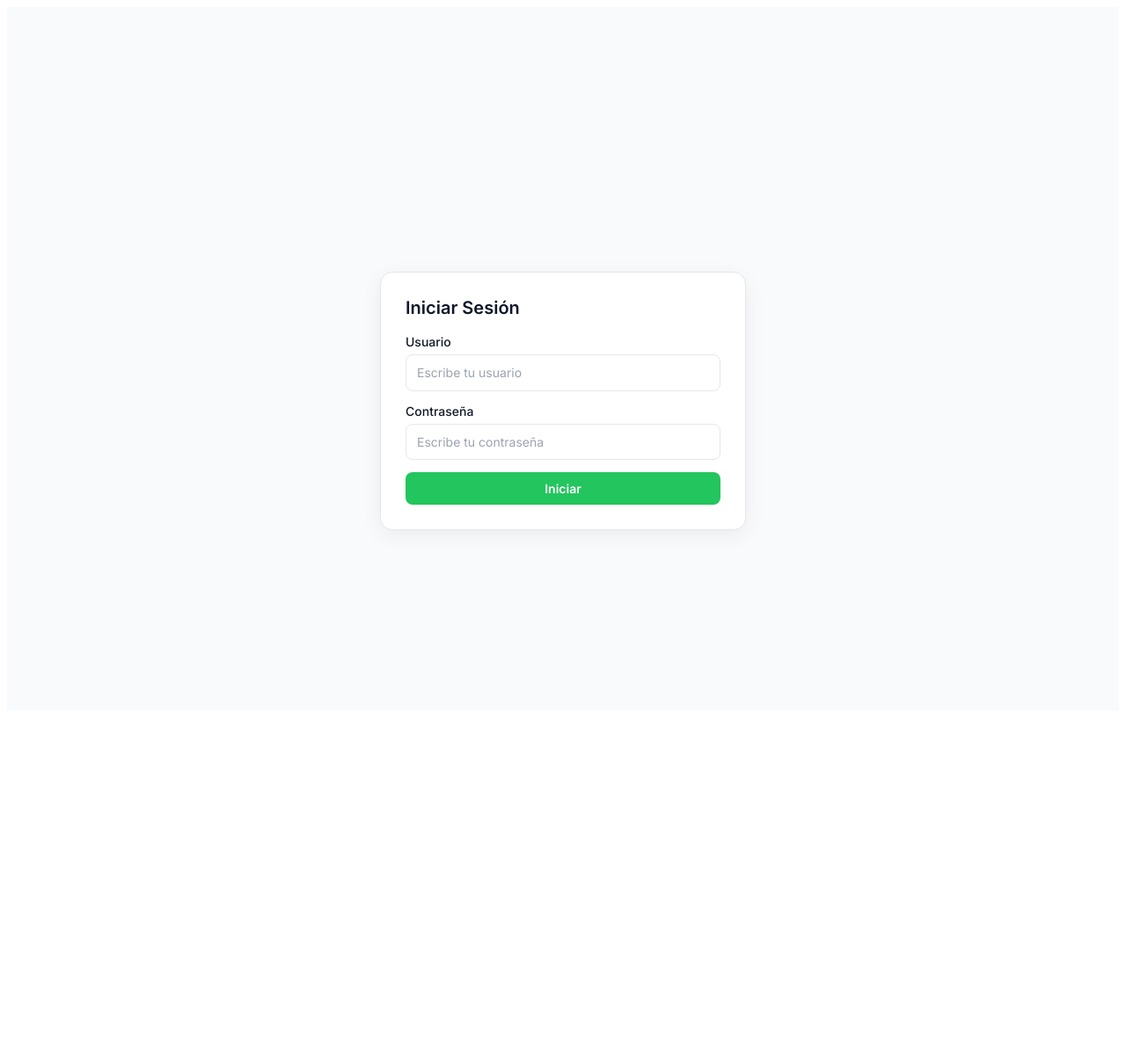
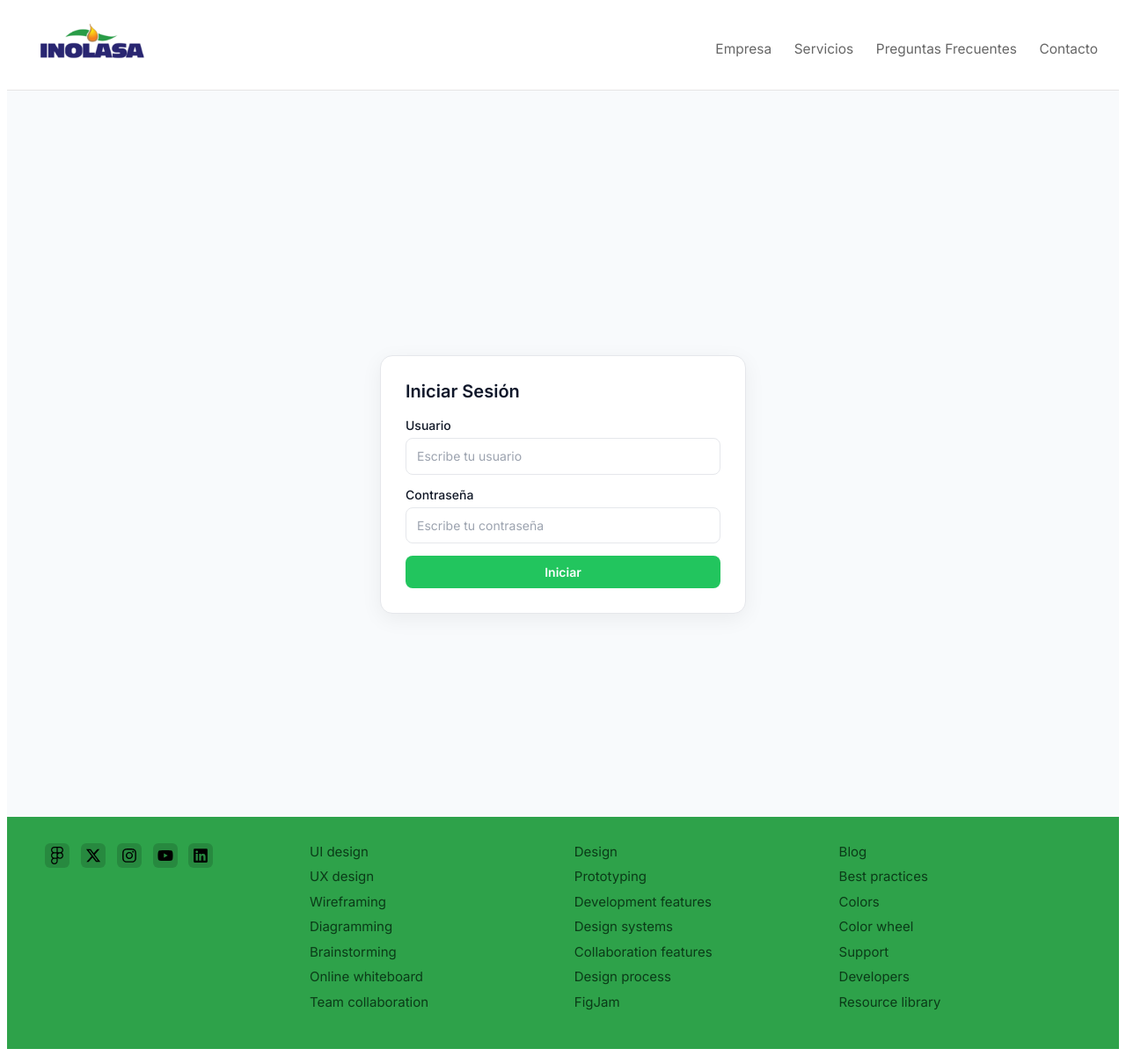
Before and after one commit to PROYECTOINTEGRADOR-I/proyectoint, a React (Vite) app in the folder proyectoreact/: page /login in a window 1280 px wide. Shown: the whole page at 88% size. Before the commit the page ends 816 px from the top, so only its background shows below. Built offline with nearby package versions, Linux system fonts and the light colour scheme; no server answers.

Commit message:
agregacion de push

```diff
--- a/proyectoreact/auth.ts
+++ b/proyectoreact/auth.ts
@@ -1,6 +1,6 @@
 import { Router } from 'express';
 import jwt from 'jsonwebtoken';
-import { pool } from './db.ts'; // 👈 .ts
+import { pool } from './db.ts';
 
 const router = Router();
 
--- a/proyectoreact/db.ts
+++ b/proyectoreact/db.ts
@@ -10,5 +10,4 @@ export const pool = mysql.createPool({
   port: process.env.DB_PORT ? Number(process.env.DB_PORT) : 3306,
   waitForConnections: true,
   connectionLimit: 10
-  // ssl: { rejectUnauthorized: false } // descomenta si el servidor exige SSL
 });
--- a/proyectoreact/src/pages/Login.tsx
+++ b/proyectoreact/src/pages/Login.tsx
@@ -1,6 +1,9 @@
 import { useState } from 'react'
 import { useNavigate } from 'react-router-dom'
 import '../styles/login.css'
+import logoInolasa from "../assets/logo-inolasa.png";
+import { FaFigma } from "react-icons/fa";
+import { FaXTwitter, FaInstagram, FaYoutube, FaLinkedin } from "react-icons/fa6";
 
 export default function Login() {
   const navigate = useNavigate()
@@ -46,6 +49,31 @@ export default function Login() {
   }
 
   return (
+    <>
+      {/* Header */}
+      <header className="header">
+        <div className="container header-inner">
+          <img
+            src={logoInolasa}
+            alt="Logo Inolasa"
+            className="logo"
+            loading="eager"
+            decoding="sync"
+          />
+          <div className="header-right">
+            <nav aria-label="Navegación principal">
+              <ul>
+                <li><a href="#empresa">Empresa</a></li>
+                <li><a href="#servicios">Servicios</a></li>
+                <li><a href="#faq">Preguntas Frecuentes</a></li>
+                <li><a href="#contacto">Contacto</a></li>
+              </ul>
+            </nav>
+          </div>
+        </div>
+      </header>
+
+      {/* Login */}
       <div className="login-page">
         <div className="login-wrap">
           <div className="login-card">
@@ -88,7 +116,61 @@ export default function Login() {
             </form>
           </div>
         </div>
+        {/* Footer */}
+              <footer className="footer-verde">
+                <div className="container footer-grid">
+                  <div className="social" aria-label="Redes sociales">
+                    <a href="https://www.figma.com/" target="_blank" rel="noopener noreferrer" aria-label="Figma">
+                      <FaFigma size={20} />
+                    </a>
+                    <a href="https://twitter.com/" target="_blank" rel="noopener noreferrer" aria-label="X (Twitter)">
+                      <FaXTwitter size={18} />
+                    </a>
+                    <a href="https://instagram.com/" target="_blank" rel="noopener noreferrer" aria-label="Instagram">
+                      <FaInstagram size={18} />
+                    </a>
+                    <a href="https://youtube.com/" target="_blank" rel="noopener noreferrer" aria-label="YouTube">
+                      <FaYoutube size={18} />
+                    </a>
+                    <a href="https://linkedin.com/" target="_blank" rel="noopener noreferrer" aria-label="LinkedIn">
+                      <FaLinkedin size={18} />
+                    </a>
                   </div>
+
+                  <ul id="empresa">
+                    <li>UI design</li>
+                    <li>UX design</li>
+                    <li>Wireframing</li>
+                    <li>Diagramming</li>
+                    <li>Brainstorming</li>
+                    <li>Online whiteboard</li>
+                    <li>Team collaboration</li>
+                  </ul>
+
+                  <ul id="servicios">
+                    <li>Design</li>
+                    <li>Prototyping</li>
+                    <li>Development features</li>
+                    <li>Design systems</li>
+                    <li>Collaboration features</li>
+                    <li>Design process</li>
+                    <li>FigJam</li>
+                  </ul>
+
+                  <ul id="faq">
+                    <li>Blog</li>
+                    <li>Best practices</li>
+                    <li>Colors</li>
+                    <li>Color wheel</li>
+                    <li>Support</li>
+                    <li>Developers</li>
+                    <li>Resource library</li>
+                  </ul>
+                </div>
+
+                <div id="contacto" style={{ height: 1, width: 1, overflow: "hidden" }} />
+              </footer>
+      </div>
+    </>
   )
 }
-import '../styles/login.css'
```
Lines whose indentation alone changed are shown as unchanged.
